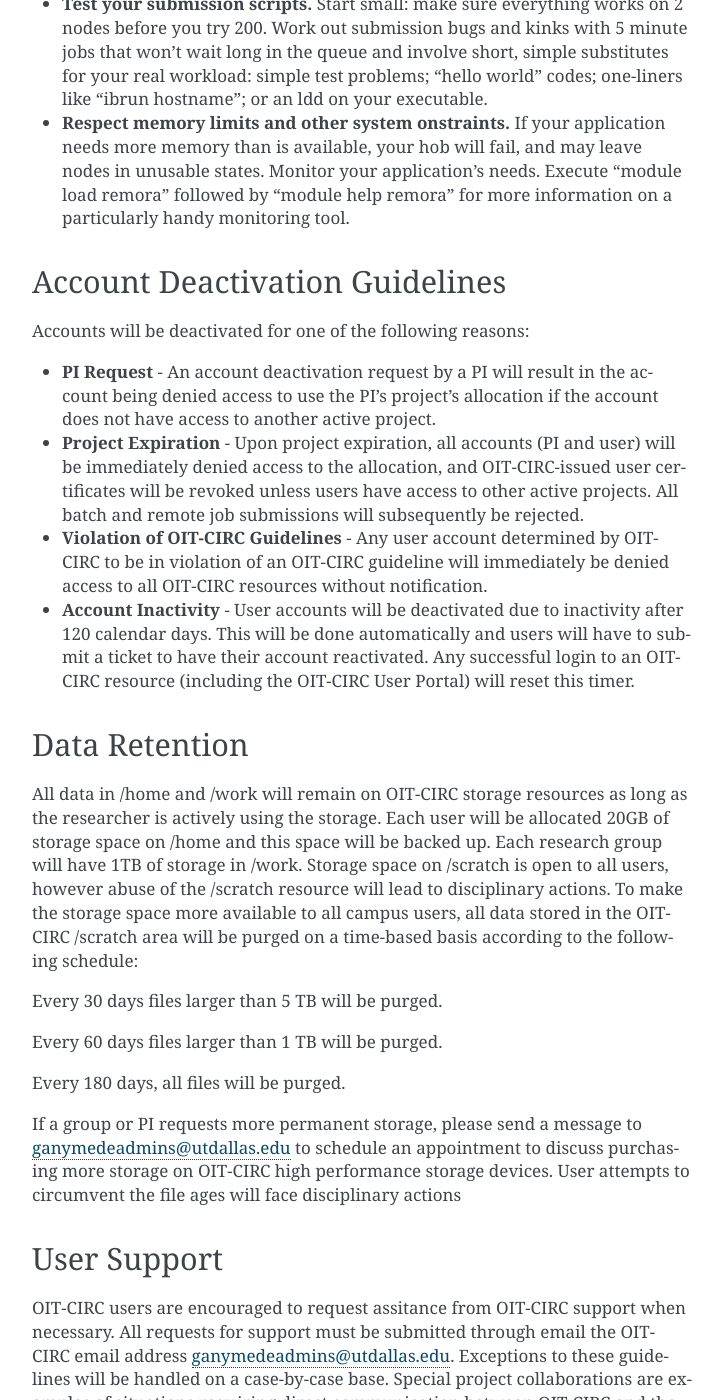
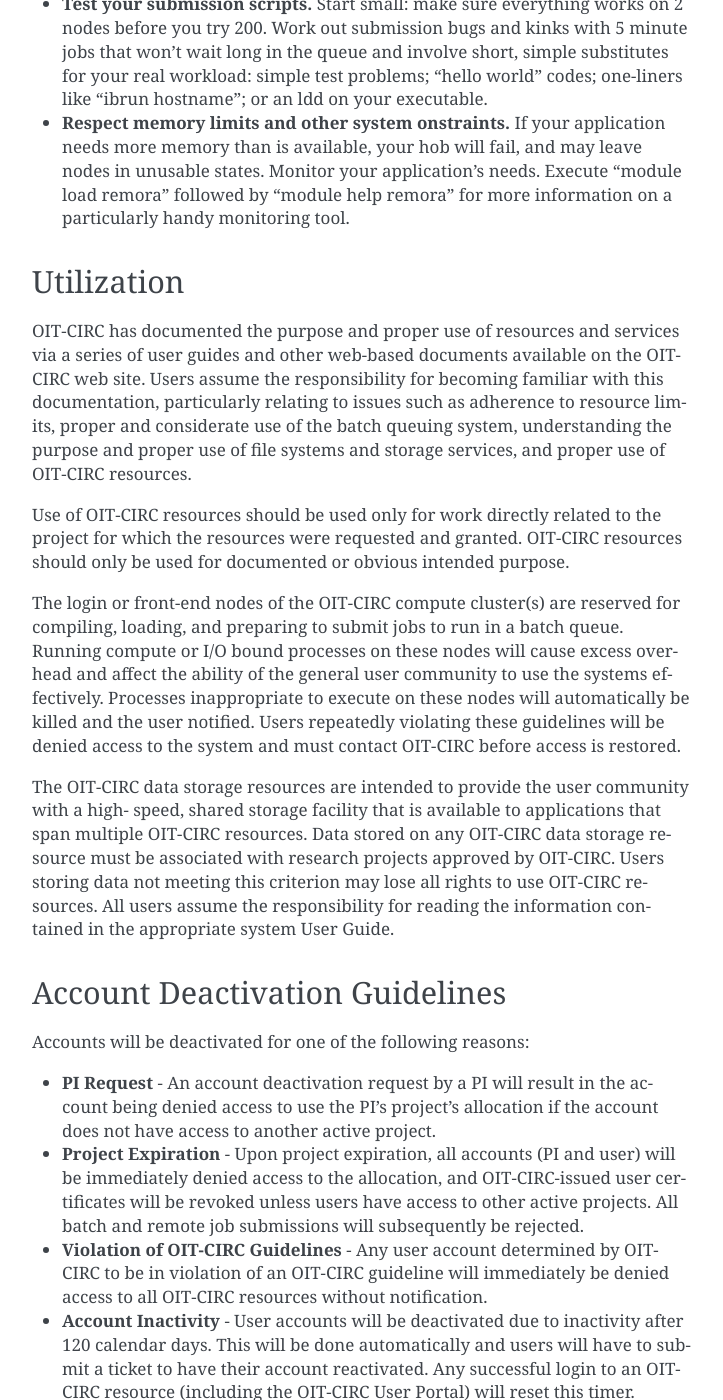
Before and after one commit to NoahC77/OIT-CIRC-Acceptable-User-Guidelines, a Sphinx documentation site: the page built from source/AcceptableUserGuidelines.rst, in a window 1280 px wide and 1400 px high, scrolled down 3043 px. Shown: the whole window, without its empty margins (388-1111 px from the left). Built offline with Sphinx 7.4.7, drawn with Linux system fonts in a browser that asks for light colours.

Commit message:
Added Utilization section from Dr.Perez's original document

```diff
--- a/source/AcceptableUserGuidelines.rst
+++ b/source/AcceptableUserGuidelines.rst
@@ -88,6 +88,33 @@
 
 .. --------------------------------------------------------------------------------------------------------------------------------------------------------------------------------------------------
 
+Utilization
+===========
+OIT-CIRC has documented the purpose and proper use of resources and services via a series of
+user guides and other web-based documents available on the OIT-CIRC web site. Users assume
+the responsibility for becoming familiar with this documentation, particularly relating to issues
+such as adherence to resource limits, proper and considerate use of the batch queuing system,
+understanding the purpose and proper use of file systems and storage services, and proper use of
+OIT-CIRC resources.
+
+Use of OIT-CIRC resources should be used only for work directly related to the project for
+which the resources were requested and granted. OIT-CIRC resources should only be used for
+documented or obvious intended purpose.
+
+The login or front-end nodes of the OIT-CIRC compute cluster(s) are reserved for compiling,
+loading, and preparing to submit jobs to run in a batch queue. Running compute or I/O bound
+processes on these nodes will cause excess overhead and affect the ability of the general user
+community to use the systems effectively. Processes inappropriate to execute on these nodes will
+automatically be killed and the user notified. Users repeatedly violating these guidelines will be
+denied access to the system and must contact OIT-CIRC before access is restored.
+
+The OIT-CIRC data storage resources are intended to provide the user community with a high-
+speed, shared storage facility that is available to applications that span multiple OIT-CIRC
+resources. Data stored on any OIT-CIRC data storage resource must be associated with research
+projects approved by OIT-CIRC. Users storing data not meeting this criterion may lose all rights
+to use OIT-CIRC resources. All users assume the responsibility for reading the information
+contained in the appropriate system User Guide.
+
 Account Deactivation Guidelines
 ===============================
 Accounts will be deactivated for one of the following reasons:
```
Also changed, not shown: 6 other files.
